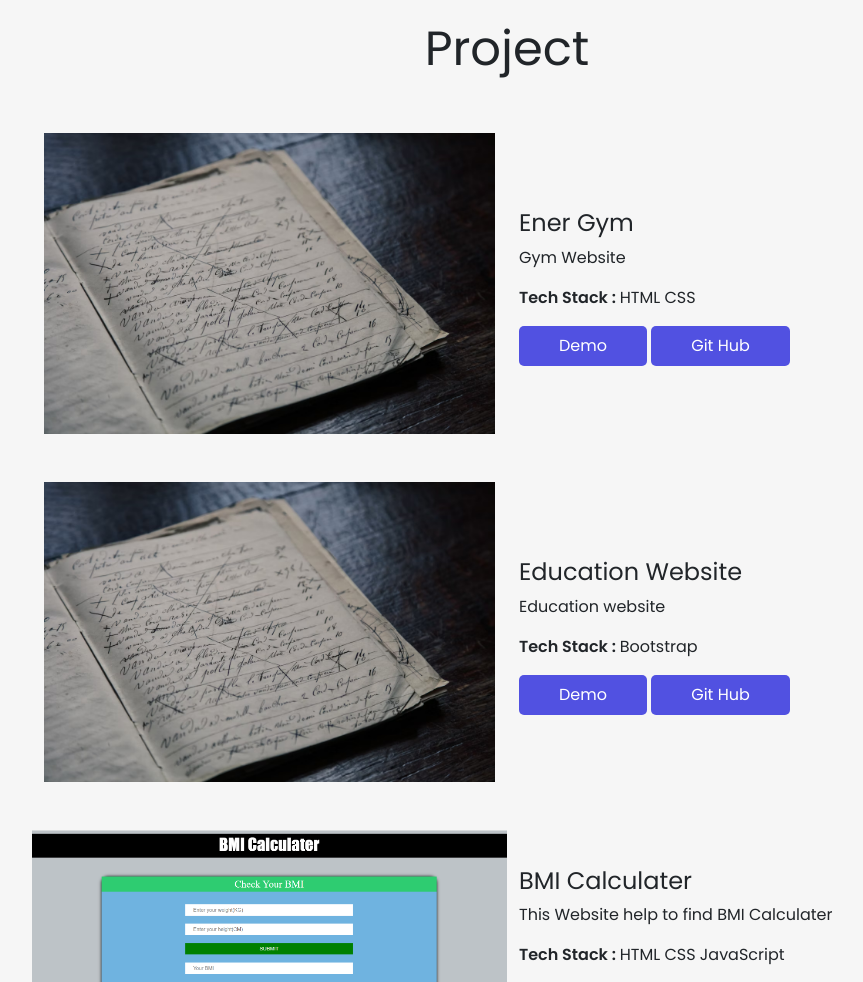
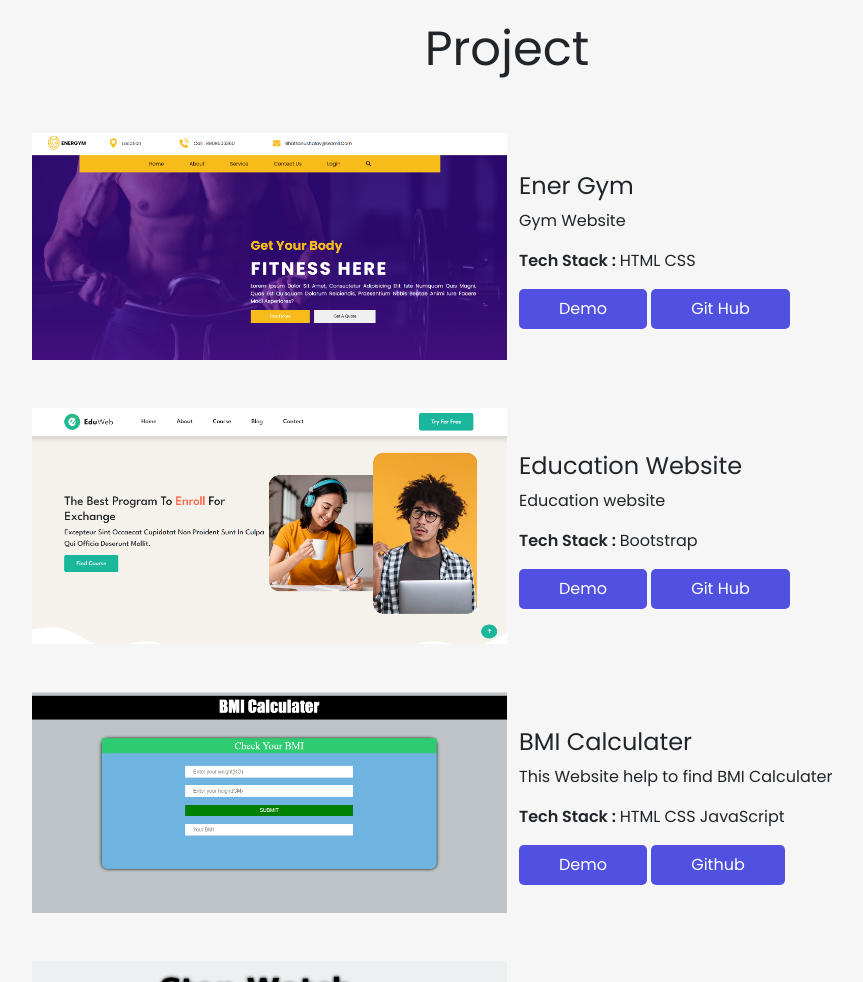
Before and after one commit to ANUSHALAV/Portfolio_Website, a plain HTML site: page index.html in a window 1280 px wide. Shown: the part 2080-3062 px from the top of the page, without its empty margins (133-996 px from the left). Drawn offline with nearby package versions, Linux system fonts and the light colour scheme.

Commit message:
initial commit

```diff
--- a/index.html
+++ b/index.html
@@ -50,7 +50,7 @@
                             <a class="nav-link active" aria-current="page" href="#contect-section">contect</a>
                         </li>
                         <li class="nav-item">
-                            <a href="https://drive.google.com/file/d/14Gt1R7FlS7Z6o8dxM2_iVXPDHbAOahbp/view?usp=drive_link"
+                            <a href="https://drive.google.com/file/d/1iVPUqLoD2pPOwrEsl1-kKt1Mu4lMheHz/view?usp=drive_link"
                                 target="_blank"><button class="main-btn">resume</button></a>
                         </li>
                     </ul>
@@ -198,28 +198,28 @@
                 </div>
 
                 <div class="row align-items-center  mb-5 justify-content-center">
-                    <div class="col-md-5 col-9 image">
-                        <img src="images/photo-1576269483449-3b694997b362.avif" alt="" class="w-100">
+                    <div class="col-md-5 col-9 image p-0">
+                        <img src="images/energym.png" alt="" class="w-100">
                     </div>
                     <div class="col-md-5 col-9 about-project mt-3">
                         <h3>Ener Gym</h3>
                         <p>Gym Website</p>
                         <p><span class="fw-bold text-capitalize">tech stack : </span>HTML CSS</p>
-                        <button class="main-btn mb-2">demo</button>
-                        <button class="main-btn">git hub</button>
+                        <a href="https://anushalav.github.io/Ener-gym-Center/"  target="_blank" class="main-btn mb-2">demo</a>
+                        <a href="https://github.com/ANUSHALAV/Ener-gym-Center" class="main-btn" target="_blank">git hub</a>
                     </div>
                 </div>
 
                 <div class="row align-items-center mb-5 justify-content-center">
-                    <div class="col-md-5 col-9 image">
-                        <img src="images/photo-1576269483449-3b694997b362.avif" alt="" class="w-100">
+                    <div class="col-md-5 col-9 image p-0">
+                        <img src="images/education.png" alt="" class="w-100">
                     </div>
                     <div class="col-md-5 col-9 about-project mt-3">
                         <h3>Education Website</h3>
                         <p>Education website</p>
                         <p><span class="fw-bold text-capitalize">tech stack : </span>Bootstrap</p>
-                        <button class="main-btn mb-2">demo</button>
-                        <button class="main-btn">git hub</button </div>
+                        <a href="https://anushalav.github.io/Education-Website/" class="main-btn mb-2" target="_blank">demo</a>
+                        <a href="https://github.com/ANUSHALAV/Education-Website" class="main-btn" target="_blank">git hub</a>
                     </div>
 
                 </div>
@@ -237,7 +237,6 @@
                         <a href="https://github.com/ANUSHALAV/BMI-Calculater" target="_blank"
                             class="main-btn mb-2">github</a>
                     </div>
-
                 </div>
 
 
```
Also changed, not shown: images/education.png (added), images/energym.png (added), images/logo.png (deleted).
